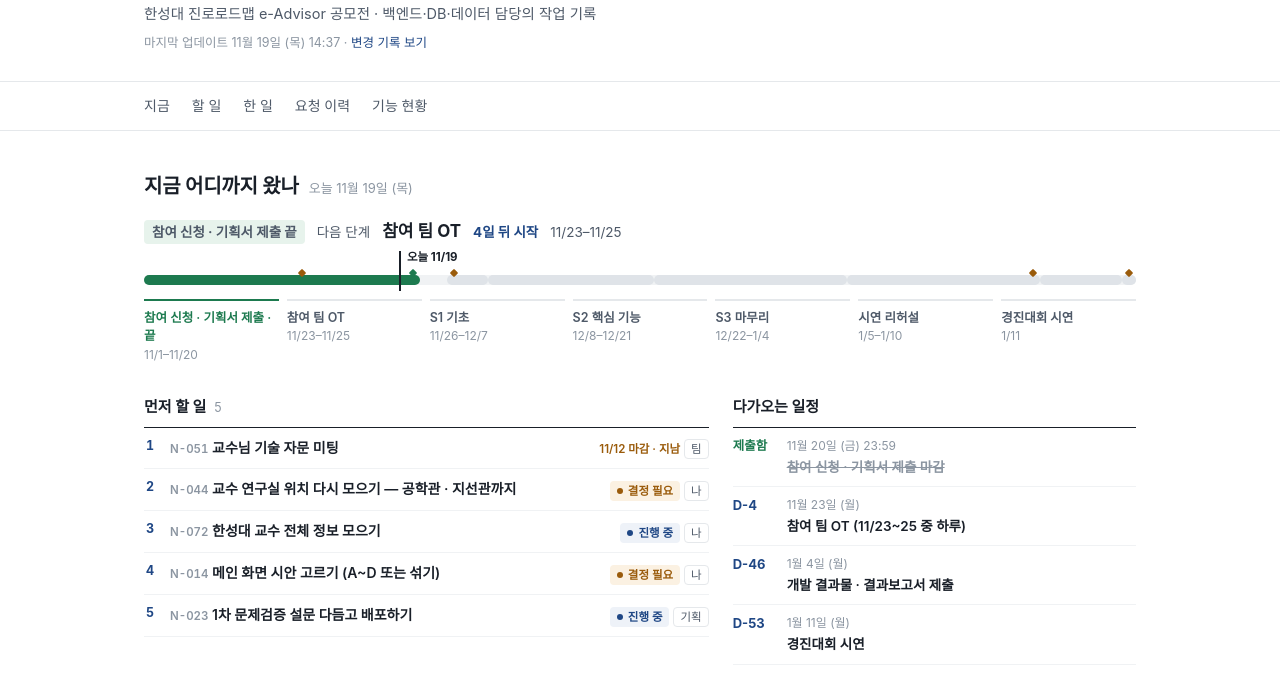
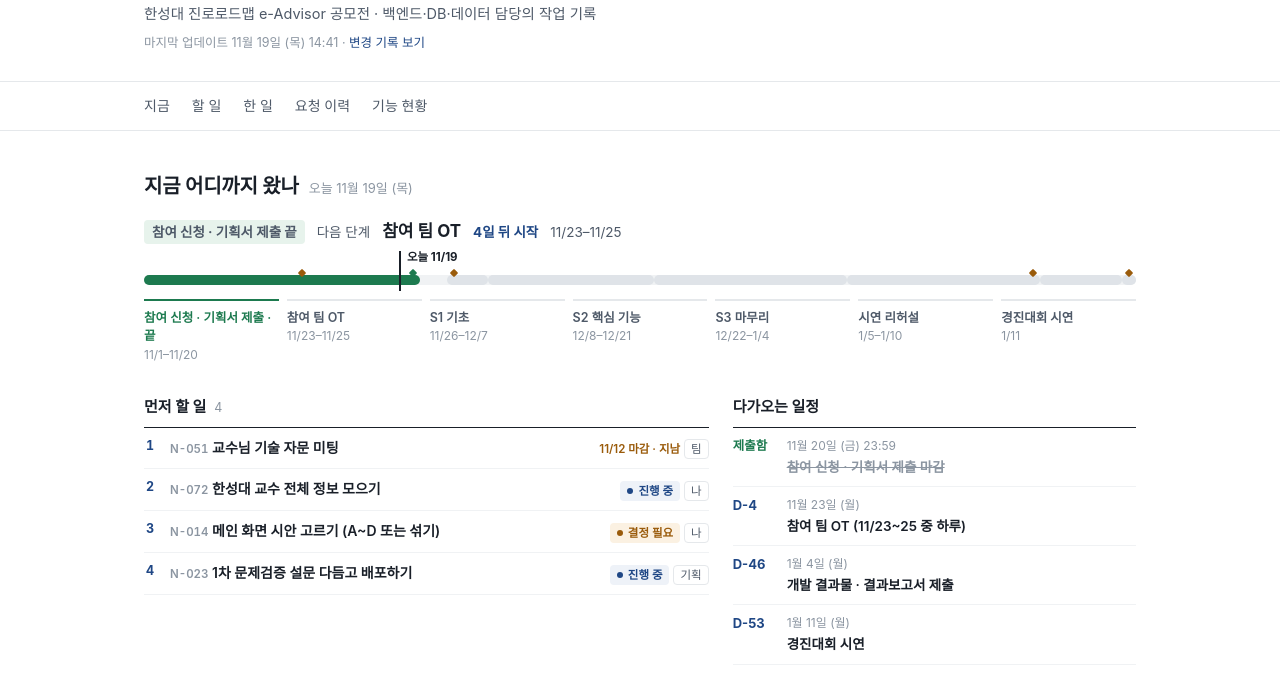
Before and after one commit to maverick6666/naksan-nav-progress, a plain HTML site: page index.html in a window 1280 px wide. Shown: the part 116-800 px from the top of the page. Drawn offline with Linux system fonts and the light colour scheme; a web font is replaced by a local one.

Commit message:
보류: 교수 연구실 위치 다시 모으기 (N-044)
- 못 한 이유: 학교 홈페이지 교수소개엔 원래 연구실 칸이 없고,
  종합정보시스템은 사람 확인 화면(CAPTCHA) 때문에 자동 수집 불가
- 현황판에 '보류' 상태 추가: 할 일 맨 아래 '보류' 묶음, 범례에 개수, 펼치면 이유와 보류한 날

Co-Authored-By: Claude Opus 5.5 <noreply@anthropic.com>

```diff
--- a/app.js
+++ b/app.js
@@ -1,10 +1,12 @@
 // NAKSAN.NAV 작업 현황 — data/tracker.json 하나를 읽어 화면을 그린다.
 "use strict";
 
-const STATUS = { doing: "진행 중", waiting: "결정 필요", todo: "할 일", done: "완료" };
+const STATUS = { doing: "진행 중", waiting: "결정 필요", todo: "할 일", done: "완료", hold: "보류" };
+/** 아직 남아 있는 일 (끝냈거나 보류한 일은 뺀다) */
+const isOpen = (it) => it.status !== "done" && it.status !== "hold";
 const PRIORITY = { 1: "먼저", 2: "다음", 3: "나중" };
 const FEATURE = { done: "완료", partial: "일부", todo: "아직" };
-const EVENT = { request: "요청", start: "시작", done: "완료", wait: "결정 필요", note: "메모" };
+const EVENT = { request: "요청", start: "시작", done: "완료", wait: "결정 필요", note: "메모", hold: "보류" };
 const WD = ["일", "월", "화", "수", "목", "금", "토"];
 
 const esc = (v) =>
@@ -42,8 +44,8 @@ const ownerName = (o) => DATA.owners[o] ?? o;
 const areaName = (a) => DATA.areas[a] ?? a;
 // 요약 줄에는 담당만. 영역은 펼쳤을 때 보인다.
 const tags = (it) => `<span class="tg">${esc(ownerName(it.owner))}</span>`;
-const prio = (it) => (it.priority && it.status !== "done" ? `<span class="pr pr--${it.priority}">${PRIORITY[it.priority] ?? ""}</span>` : "");
-const due = (it) => (it.due && it.status !== "done" ? `<span class="due">${md(it.due)} 마감 · ${dday(TODAY, it.due)}</span>` : "");
+const prio = (it) => (it.priority && isOpen(it) ? `<span class="pr pr--${it.priority}">${PRIORITY[it.priority] ?? ""}</span>` : "");
+const due = (it) => (it.due && isOpen(it) ? `<span class="due">${md(it.due)} 마감 · ${dday(TODAY, it.due)}</span>` : "");
 const chev = `<svg class="chev" viewBox="0 0 12 12" aria-hidden="true"><path d="M3 4.5l3 3 3-3"/></svg>`;
 // 우선순위 → 마감이 가까운 순 → 직접 정한 순서(rank) → 번호
 const byPriority = (a, b) =>
@@ -83,6 +85,7 @@ function detail(it) {
     it.requested && ["올라온 날", longDate(it.requested)],
     it.started && ["시작", longDate(it.started)],
     it.done && ["끝낸 날", longDate(it.done)],
+    it.held && ["보류한 날", longDate(it.held)],
     it.due && ["마감", longDate(it.due)],
     it.source && ["출처", it.source],
     it.ref && ["참고", it.ref],
@@ -172,12 +175,12 @@ function secNow() {
         .join("")}</ul></div>`
     : "";
 
-  const c = { done: 0, doing: 0, waiting: 0, todo: 0 };
+  const c = { done: 0, doing: 0, waiting: 0, todo: 0, hold: 0 };
   for (const it of DATA.items) if (it.status in c) c[it.status]++;
   const n = DATA.items.length;
   const pct = (k) => (c[k] / n) * 100;
 
-  const first = DATA.items.filter((i) => i.status !== "done" && i.priority === 1).sort(byPriority);
+  const first = DATA.items.filter((i) => isOpen(i) && i.priority === 1).sort(byPriority);
   const firstHtml = first.length
     ? `<div class="next"><h3>먼저 할 일 <span>${first.length}</span></h3><ol>${first
         .map(
@@ -208,10 +211,12 @@ function secNow() {
       <div><small>완료</small><p class="num">${c.done}<small> / ${n}</small></p></div>
     </div>
     <div class="stack" role="img" aria-label="완료 ${c.done}, 진행 중 ${c.doing}, 결정 필요 ${c.waiting}, 할 일 ${c.todo}">
-      <i style="width:${pct("done")}%"></i><i style="width:${pct("doing")}%"></i><i style="width:${pct("waiting")}%"></i><i style="width:${pct("todo")}%"></i>
+      <i style="width:${pct("done")}%"></i><i style="width:${pct("doing")}%"></i><i style="width:${pct("waiting")}%"></i><i style="width:${pct("todo")}%"></i><i style="width:${pct("hold")}%"></i>
     </div>
     <div class="legend">
-      <span style="--c:var(--done)">완료 ${c.done}</span><span style="--c:var(--accent)">진행 중 ${c.doing}</span><span style="--c:#d9a250">결정 필요 ${c.waiting}</span><span style="--c:#c3cad4">할 일 ${c.todo}</span>
+      <span style="--c:var(--done)">완료 ${c.done}</span><span style="--c:var(--accent)">진행 중 ${c.doing}</span><span style="--c:#d9a250">결정 필요 ${c.waiting}</span><span style="--c:#c3cad4">할 일 ${c.todo}</span>${
+        c.hold ? `<span style="--c:#e6e9ed">보류 ${c.hold}</span>` : ""
+      }
     </div>
     <div class="duo">
       <div class="panel"><h3>지금 하는 일 <span>${doing.length}</span></h3>${
@@ -248,10 +253,18 @@ function secTodo() {
       return `<div class="group"><h3>${head}</h3>${list.map((it) => item(it, `<i class="dot"></i>`)).join("")}</div>`;
     })
     .join("");
+  // 못 해서 미뤄 둔 일: 이유는 펼치면 보인다
+  const held = DATA.items.filter((i) => i.status === "hold" && (ownerFilter === "all" || i.owner === ownerFilter)).sort(byPriority);
+  const holdHtml = held.length
+    ? `<div class="group group--hold"><h3>보류<span>못 한 일 · 펼치면 이유가 보여요 · ${held.length}개</span></h3>${held
+        .map((it) => item(it, `<i class="dot dot--hold"></i>`))
+        .join("")}</div>`
+    : "";
   return `<section class="sec" id="todo">
     <div class="sec__head"><h2>할 일</h2><span>${todo.length}개 · 줄을 누르면 자세히 보여요</span></div>
     <div class="chips" role="group" aria-label="담당 고르기">${chips}</div>
     ${html || `<p class="note">이 담당의 할 일이 없어요.</p>`}
+    ${holdHtml}
   </section>`;
 }
 
--- a/data/tracker.json
+++ b/data/tracker.json
@@ -2,7 +2,7 @@
   "meta": {
     "title": "NAKSAN.NAV 작업 현황",
     "subtitle": "한성대 진로로드맵 e-Advisor 공모전 · 백엔드·DB·데이터 담당의 작업 기록",
-    "updated": "2026-11-19T14:37:00+09:00",
+    "updated": "2026-11-19T14:41:00+09:00",
     "repo": "https://github.com/maverick6666/naksan-nav-progress"
   },
   "owners": {
@@ -221,8 +221,8 @@
       "source": "카톡 11/11 — 미팅 일정 확정"
     },
     {
-      "id": "N-044", "title": "교수 연구실 위치 다시 모으기 — 공학관 · 지선관까지", "area": "data", "owner": "me", "status": "waiting", "waitingOn": "나 · PM", "priority": 1, "rank": 1,
-      "requested": "2026-11-10", "started": "2026-11-11",
+      "id": "N-044", "title": "교수 연구실 위치 다시 모으기 — 공학관 · 지선관까지", "area": "data", "owner": "me", "status": "hold",
+      "requested": "2026-11-10", "started": "2026-11-11", "held": "2026-11-19",
       "request": "전화번호부 연구실 위치가 연구동 1층 안내판만 찍어서 넣은 거라, 공학관·지선관 실제 연구실도 찾아오기",
       "desc": "지금 연구실 데이터 228명은 연구동 1층 안내판 사진에서 옮긴 호수라 건물 이름이 없어요. 공학관·지선관에 연구실이 있는 교수님은 빠져 있거나 틀릴 수 있어요. 건물과 호수를 함께, 출처와 함께 다시 모아요.",
       "steps": [
@@ -234,7 +234,7 @@
         { "text": "전화번호부 화면에 건물까지 표시하고, 교수 10명 이상 표본 확인", "done": false }
       ],
       "accept": "교수를 검색하면 '공학관 305호'처럼 건물과 호수가 나오고, 데이터마다 출처와 수집일이 남음",
-      "note": "학교 홈페이지 교수소개에는 원래 연구실 칸이 없어요 (90개 목록·카드 440장 모두 직위·소속·전공·전화번호뿐). 캠퍼스맵에는 건물·층만 있어요 — 연구관 3~7층 교수연구실, 지선관 4층 교수실, 진리관·우촌관·공학관 교육중점교수실. 교수 262명 중 204명은 기존 안내판 호수와 맞고(외국인 교수 8명 영문 표기, 황호형→황호영 오타 맞춤), 58명은 연구실을 몰라요. 안내판에 8·9층 호수가 있는데 캠퍼스맵의 연구관은 7층까지라, 안내판이 어느 건물 것인지 PM 확인이 필요해요",
+      "note": "보류 (11/19) — 못 한 이유: 학교 홈페이지 교수소개에는 원래 연구실 칸이 없고(목록 90개·카드 440장 모두 직위·소속·전공·전화번호뿐, 개인 홈페이지 52곳도 없음), 캠퍼스맵은 건물·층까지만 있고, 수업계획서의 면담 장소는 종합정보시스템이 사람 확인 화면(CAPTCHA)을 띄워 자동으로 못 받음. 지금 있는 것: 교수 262명 중 204명은 기존 안내판 호수와 맞음(건물 이름은 PM 확인 필요), 58명은 모름(명단 파일 있음). 다시 할 때: 학교에 연구실 목록 문의, 또는 공학관·지선관·진리관·우촌관 안내판 사진",
       "related": ["N-063", "N-072"],
       "source": "카톡 11/10 — PM 요청, 내가 크롤링으로 고치기로 함"
     },
@@ -609,7 +609,8 @@
     { "at": "2026-11-11T21:53", "type": "note", "item": "N-072", "text": "262명 수집 끝 — 논문 2,515건 등, 개인정보 형태 0건" },
     { "at": "2026-11-11T21:53", "type": "wait", "item": "N-044", "text": "교수소개·개인 홈페이지에 연구실 없음 → 출처를 정해야 함" },
     { "at": "2026-11-11T23:56", "type": "note", "item": "N-044", "text": "다시 확인 — 홈페이지엔 원래 연구실 칸 없음. 204명은 안내판 호수와 맞고 58명은 모름 (명단 따로 저장)" },
-    { "at": "2026-11-19T14:37", "type": "note", "item": "N-044", "text": "종합정보시스템이 '사람인지 확인' 화면(CAPTCHA)을 띄워 수업계획서 자동 수집을 멈춤 — 우회하지 않음" }
+    { "at": "2026-11-19T14:37", "type": "note", "item": "N-044", "text": "종합정보시스템이 '사람인지 확인' 화면(CAPTCHA)을 띄워 수업계획서 자동 수집을 멈춤 — 우회하지 않음" },
+    { "at": "2026-11-19T14:41", "type": "hold", "item": "N-044", "text": "못 함으로 보류 — 홈페이지엔 연구실 칸이 없고, 종합정보시스템은 사람 확인 화면 때문에 자동 수집 불가" }
   ],
   "features": [
     {
--- a/style.css
+++ b/style.css
@@ -201,6 +201,7 @@ code {
 .st--todo,
 .st--note { color: var(--todo); background: var(--todo-weak); }
 .st--request { color: var(--ink); background: var(--todo-weak); }
+.st--hold { color: var(--ink-3); background: transparent; box-shadow: inset 0 0 0 1px #c3cad4; }
 
 .tg {
   display: inline-flex;
@@ -394,6 +395,7 @@ code {
 .stack i:nth-child(2) { background: var(--accent); }
 .stack i:nth-child(3) { background: #d9a250; }
 .stack i:nth-child(4) { background: #c3cad4; }
+.stack i:nth-child(5) { background: #e6e9ed; }
 
 .legend {
   display: flex;
@@ -670,6 +672,11 @@ code {
 .dot--doing { border-color: var(--accent); background: var(--accent-weak); }
 .dot--waiting { border-color: #d9a250; background: var(--wait-weak); }
 .dot--done { border-color: var(--done); background: var(--done); }
+.dot--hold { border-style: dashed; border-color: #b4bcc7; }
+
+/* 보류: 흐리게 */
+.group--hold h3 { color: var(--ink-3); border-bottom-color: #c3cad4; }
+.group--hold .row__t { color: var(--ink-2); }
 
 .pr {
   display: inline-flex;
```
Also changed, not shown: 1 other file.
